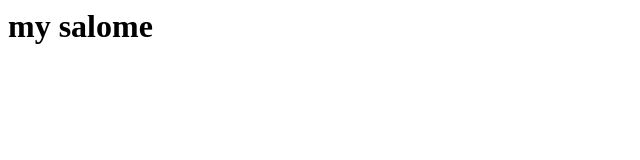
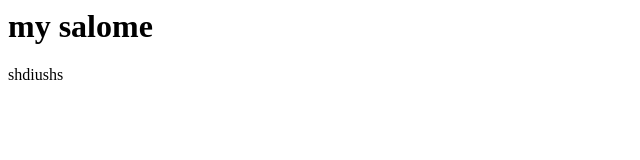
Before and after one commit to MaryMumladze/giraffe-website, a plain HTML site: page index.html in a window 1280 px wide. Shown: the full height of the page, 0-640 px from the left. Drawn offline with Linux system fonts and the light colour scheme.

Commit message:
added p text

```diff
--- a/index.html
+++ b/index.html
@@ -1 +1,2 @@
 <h1>my salome</h1>
+<p>shdiushs</p>
```
